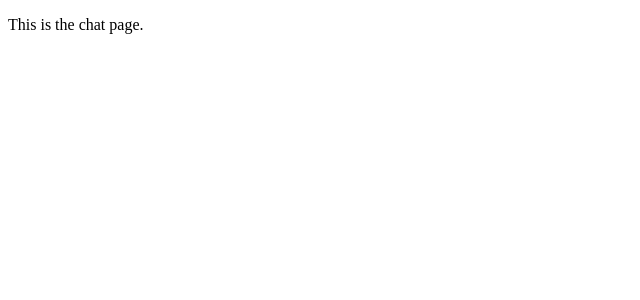
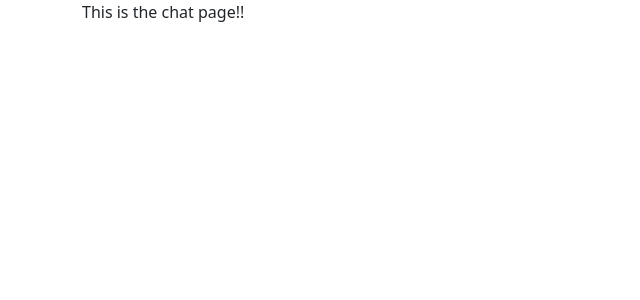
Before and after one commit to AaronAWB/Colloquy, a React (Vite) app in the folder client/: page /chat in a window 1280 px wide. Shown: the top 300 px of the page, without its empty margins (0-640 px from the left). Built offline with nearby package versions, Linux system fonts and the light colour scheme.

Commit message:
install Bootstrap

```diff
--- a/client/package.json
+++ b/client/package.json
@@ -9,6 +9,7 @@
     "preview": "vite preview"
   },
   "dependencies": {
+    "bootstrap": "^5.2.3",
     "react": "^18.2.0",
     "react-dom": "^18.2.0",
     "react-router-dom": "^6.8.1"
--- a/client/src/App.jsx
+++ b/client/src/App.jsx
@@ -1,6 +1,6 @@
 import { BrowserRouter as Router, Route, Routes } from 'react-router-dom';
-import { Login } from '@Pages/index.js'
-import { Chat } from '@Pages/index.js'
+import { Login } from '@Pages/index'
+import { Chat } from '@Pages/index'
 
 function App() {
 
--- a/client/src/main.jsx
+++ b/client/src/main.jsx
@@ -1,6 +1,7 @@
 import React from 'react'
 import ReactDOM from 'react-dom/client'
 import App from './App'
+import 'bootstrap/dist/css/bootstrap.css'
 
 ReactDOM.createRoot(document.getElementById('root')).render(
   <React.StrictMode>
--- a/client/src/pages/Chat.jsx
+++ b/client/src/pages/Chat.jsx
@@ -1,6 +1,8 @@
 function Chat () {
     return (
-        <p>This is the chat page.</p>
+        <div className = 'container'>
+            <p>This is the chat page!!</p>
+        </div>
     )
 }
 
```
Also changed, not shown: 1 other file (tests, documents, lock files or other folders).
